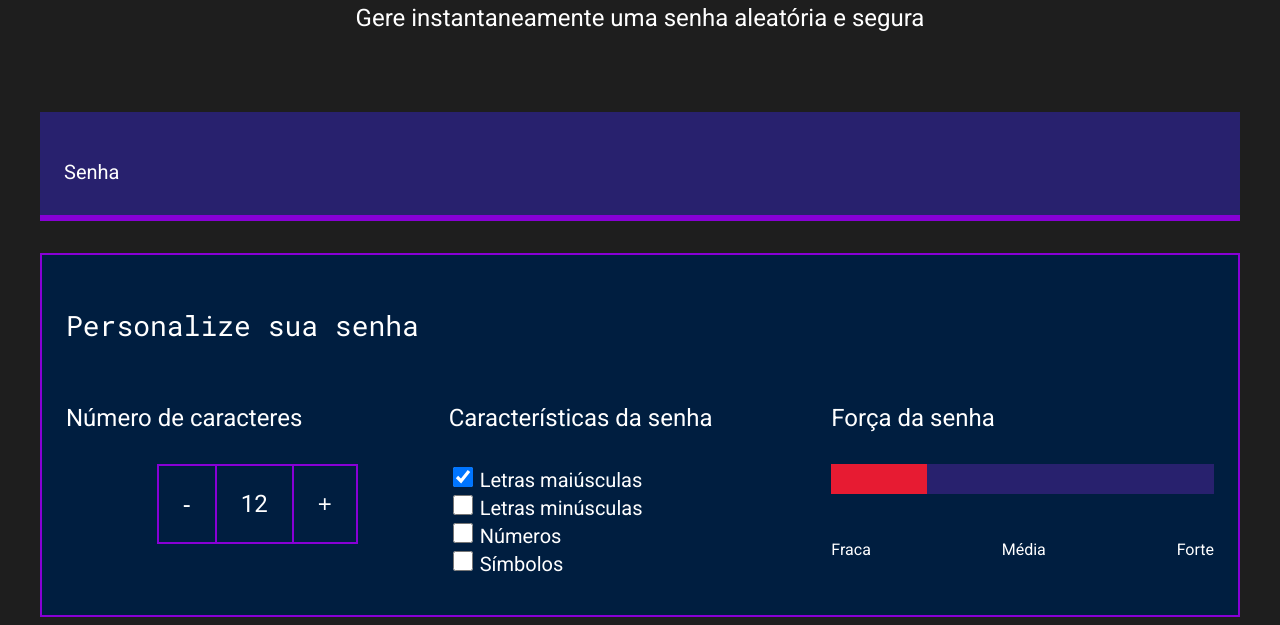
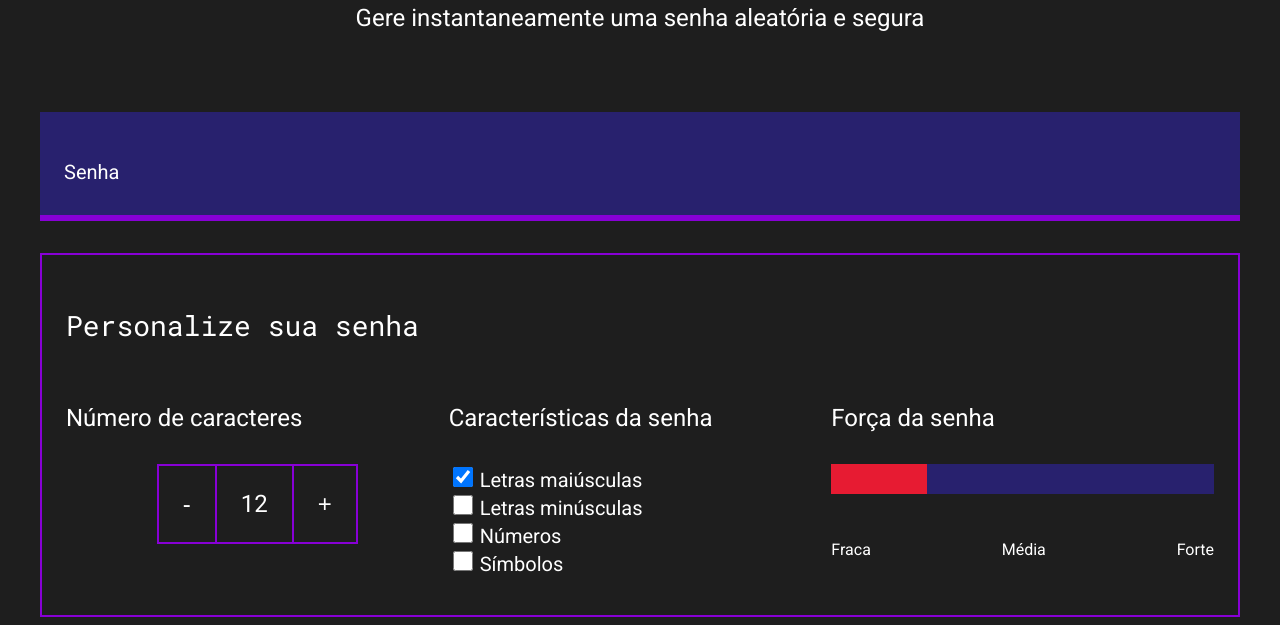
Before and after one commit to jirvanNJR/assinatura_digital, a plain HTML site: page index.html in a window 1280 px wide. Shown: the part 214-839 px from the top of the page. Drawn offline with Linux system fonts and the light colour scheme; a script that the page names is missing.

Commit message:
cor fundo.

```diff
--- a/style.css
+++ b/style.css
@@ -4,7 +4,7 @@
     --branco: white;
     --cor-de-fundo: #1e1e1e;
     --fundo-senha: #28216e;
-    --fundo-texto: #001E40;
+    --fundo-texto: #1e1e1e;
     --borda: #8800d6;
     --roboto: 'Roboto', sans-serif;
     --roboto-mono: 'Roboto Mono', monospace;
```
